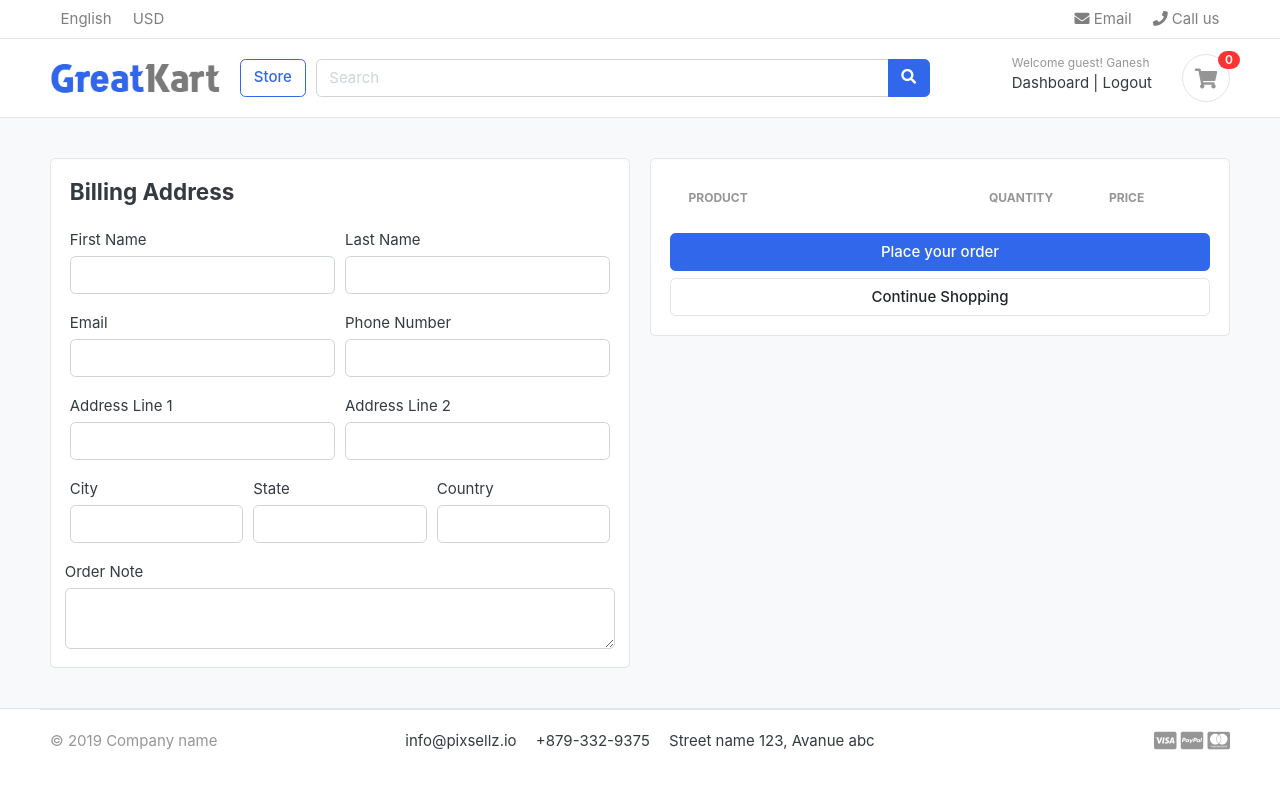
After one commit to GaneshChile0307/WebShop2023, a Django app: page /cart/checkout/ in a window 1280 px wide. The commit adds this page. Run offline with Django 4.2, Linux system fonts and the light colour scheme; a user stored in the database is signed in; data comes from the database, SQL or seed files in the repository; both versions use the stored data as it was after the commit; lists and menus that the app fills with data are empty; some libraries are stand-ins or nearby versions; some web fonts are replaced.

Commit message:
added some cart functinality

```diff
--- a/cart/models.py
+++ b/cart/models.py
@@ -1,4 +1,5 @@
 from django.db import models
+from accounts.models import Account
 from store.models import Products
 
 # Create your models here.
@@ -11,7 +12,7 @@ class Cart(models.Model):
 
 
 class CartItem(models.Model):
-    # user = models.ForeignKey(Account, on_delete=models.CASCADE, null=True)
+    user = models.ForeignKey(Account, on_delete=models.CASCADE, null=True)
     product = models.ForeignKey(Products, on_delete=models.CASCADE)
     # variations = models.ManyToManyField(Variation, blank=True)
     cart    = models.ForeignKey(Cart, on_delete=models.CASCADE, null=True)
--- a/cart/urls.py
+++ b/cart/urls.py
@@ -7,4 +7,6 @@ urlpatterns = [
     path('add_cart/<int:product_id>/',views.add_cart, name='add_cart'),
     path('remove_cart/<int:product_id>/',views.remove_cart, name='remove_cart'),
     path('remove_cart_item/<int:product_id>/',views.remove_cart_item, name='remove_cart_item'),
+
+    path('checkout/',views.checkout, name='checkout')
 ]
--- a/cart/views.py
+++ b/cart/views.py
@@ -3,6 +3,9 @@ from django.http import HttpResponse
 from django.shortcuts import render , redirect , get_object_or_404
 from cart.models import CartItem ,Cart
 from store.models import Products
+from django.contrib.auth.decorators import login_required
+
+
 
 def _cart_id(request):
 
@@ -58,20 +61,49 @@ def remove_cart_item(request, product_id):
 def cart(request, total=0 , quantity=0 ,cart_items=None):
 
     try:
+        tax=0
+        grand_total=0
         cart = Cart.objects.get(cart_id=_cart_id(request))
-        print(cart)
         cart_items  = CartItem.objects.filter(cart=cart ,is_active=True)
-        print("cart_items")
         for cart_item in cart_items:
             total += (cart_item.product.price * cart_item.quantity)
             quantity += cart_item.quantity
+        tax=(2*total)/100
+        grand_total=total + tax
     except Exception as e:
         print(e)
 
     context = {
         'total' : total,
         'quantity' : quantity,
-        'cart_items' : cart_items
+        'cart_items' : cart_items,
+        'tax' : tax,
+        'grand_total' : grand_total
         }
 
     return render(request , 'store/cart.html', context)
+
+@login_required(login_url='login')
+def checkout(request, total=0 , quantity=0 ,cart_items=None):
+    try:
+        tax=0
+        grand_total=0
+        cart = Cart.objects.get(cart_id=_cart_id(request))
+        cart_items  = CartItem.objects.filter(cart=cart ,is_active=True)
+        for cart_item in cart_items:
+            total += (cart_item.product.price * cart_item.quantity)
+            quantity += cart_item.quantity
+        tax=(2*total)/100
+        grand_total=total + tax
+    except Exception as e:
+        print(e)
+
+    context = {
+        'total' : total,
+        'quantity' : quantity,
+        'cart_items' : cart_items,
+        'tax' : tax,
+        'grand_total' : grand_total
+        }
+
+    return render(request , 'store/checkout.html', context)
--- a/templates/store/cart.html
+++ b/templates/store/cart.html
@@ -70,17 +70,17 @@
                 </dl>
                 <dl class="dlist-align">
                   <dt>Tax:</dt>
-                  <dd class="text-right"> $10.00</dd>
+                  <dd class="text-right"> {{tax}}</dd>
                 </dl>
                 <dl class="dlist-align">
                   <dt>Total:</dt>
-                  <dd class="text-right text-dark b"><strong>$ {{ total }}</strong></dd>
+                  <dd class="text-right text-dark b"><strong>$ {{ grand_total }}</strong></dd>
                 </dl>
                 <hr>
                 <p class="text-center mb-3">
                     <!-- <img src="./images/misc/payments.png" height="26"> -->
                 </p>
-                <a href="./place-order.html" class="btn btn-primary btn-block"> Checkout </a>
+                <a href="{% url 'checkout' %}" class="btn btn-primary btn-block"> Checkout </a>
                 <a href="./store.html" class="btn btn-light btn-block">Continue Shopping</a>
             </div> <!-- card-body.// -->
             </div> <!-- card.// -->
--- /dev/null
+++ b/templates/store/checkout.html
@@ -0,0 +1,121 @@
+{% extends 'base.html' %}
+{% load static  %}
+{% block content %}
+<section class="section-content padding-y bg">
+    <div class="container">
+        <form action="" method="POST">
+            {% csrf_token %}
+    <!-- ============================ COMPONENT 1 ================================= -->
+
+    <div class="row">
+        <aside class="col-lg-6">
+    <div class="card">
+        <div class="card-body">
+            <h4 class="card-title mb-4">Billing Address</h4>
+
+              <div class="form-row">
+                <div class="col form-group">
+                  <label for="">First Name</label>
+                  <input type="text" name="first_name" class="form-control" required>
+                </div>
+                <div class="col form-group">
+                  <label for="">Last Name</label>
+                  <input type="text" name="last_name" class="form-control" required>
+                </div>
+              </div>
+              <div class="form-row">
+                <div class="col form-group">
+                  <label for="">Email</label>
+                  <input type="email" name="email" class="form-control" required>
+                </div>
+                <div class="col form-group">
+                  <label for="">Phone Number</label>
+                  <input type="text" name="phone" class="form-control" required>
+                </div>
+              </div>
+              <div class="form-row">
+                <div class="col form-group">
+                  <label for="">Address Line 1</label>
+                  <input type="text" name="address_line_1" class="form-control" required>
+                </div>
+                <div class="col form-group">
+                  <label for="">Address Line 2</label>
+                  <input type="text" name="address_line_2" class="form-control">
+                </div>
+              </div>
+              <div class="form-row">
+                <div class="col form-group">
+                  <label for="">City</label>
+                  <input type="text" name="city" class="form-control" required>
+                </div>
+                <div class="col form-group">
+                  <label for="">State</label>
+                  <input type="text" name="state" class="form-control" required>
+                </div>
+                <div class="col form-group">
+                  <label for="">Country</label>
+                  <input type="text" name="country" class="form-control" required>
+                </div>
+                </div>
+                <div class="form-row">
+                  <label for="">Order Note</label>
+                  <textarea name="order_note" rows="2" class="form-control"></textarea>
+                </div>
+
+          </div>
+    </div> <!-- card.// -->
+        </aside> <!-- col.// -->
+        <aside class="col-lg-6">
+
+            <div class="card">
+            <div class="card-body">
+                <table class="table table-borderless table-shopping-cart">
+                    <thead class="text-muted">
+                    <tr class="small text-uppercase">
+                      <th scope="col">Product</th>
+                      <th scope="col" width="120">Quantity</th>
+                      <th scope="col" width="120">Price</th>
+
+                    </tr>
+                    </thead>
+                    <tbody>
+                    {% for cart_item in cart_items %}
+                    <tr>
+
+                        <td>
+                            <figure class="itemside align-items-center">
+                                <div class="aside"><img src="{{ cart_item.product.images.url }}" class="img-sm"></div>
+                                <figcaption class="info">
+                                    <a href="#" class="title text-dark">{{ cart_item.product.product_name }}</a>
+                                    <p class="small text-muted">{{ cart_item.product.description }}</p>
+                                </figcaption>
+                            </figure>
+                        </td>
+                        <td>
+                            <label for="">{{ cart_item.quantity }}</label>
+                        </td>
+                        <td>
+                            <div class="price-wrap">
+                                <var class="price">$ {{ cart_item.product.price }}</var>
+                            </div> <!-- price-wrap .// -->
+                        </td>
+                    </tr>
+                    {% endfor %}
+                    </tbody>
+                    </table>
+                <!-- <a href="{% url 'checkout' %}" class="btn btn-primary btn-block"> Place Order </a> -->
+                <button type="submit" name="submit" class="btn btn-primary btn-block">Place your order</button>
+                <a href="./store.html" class="btn btn-light btn-block">Continue Shopping</a>
+            </div> <!-- card-body.// -->
+            </div> <!-- card.// -->
+
+    </aside> <!-- col.// -->
+
+
+    </div> <!-- row.// -->
+    <!-- ============================ COMPONENT 1 END .// ================================= -->
+    </form>
+    </div> <!-- container .//  -->
+    </section>
+
+    {% endblock %}
```
Also changed, not shown: accounts/views.py (+18 -0 lines), store/views.py (+6 -6 lines), templates/account/dashboard.html (+25 -70 lines), templates/includes/dashboard_sidebar.html (added, +13 -0 lines), cart/context_processors.py (added), cart/migrations/0002_cartitem_user.py (added), db.sqlite3.
